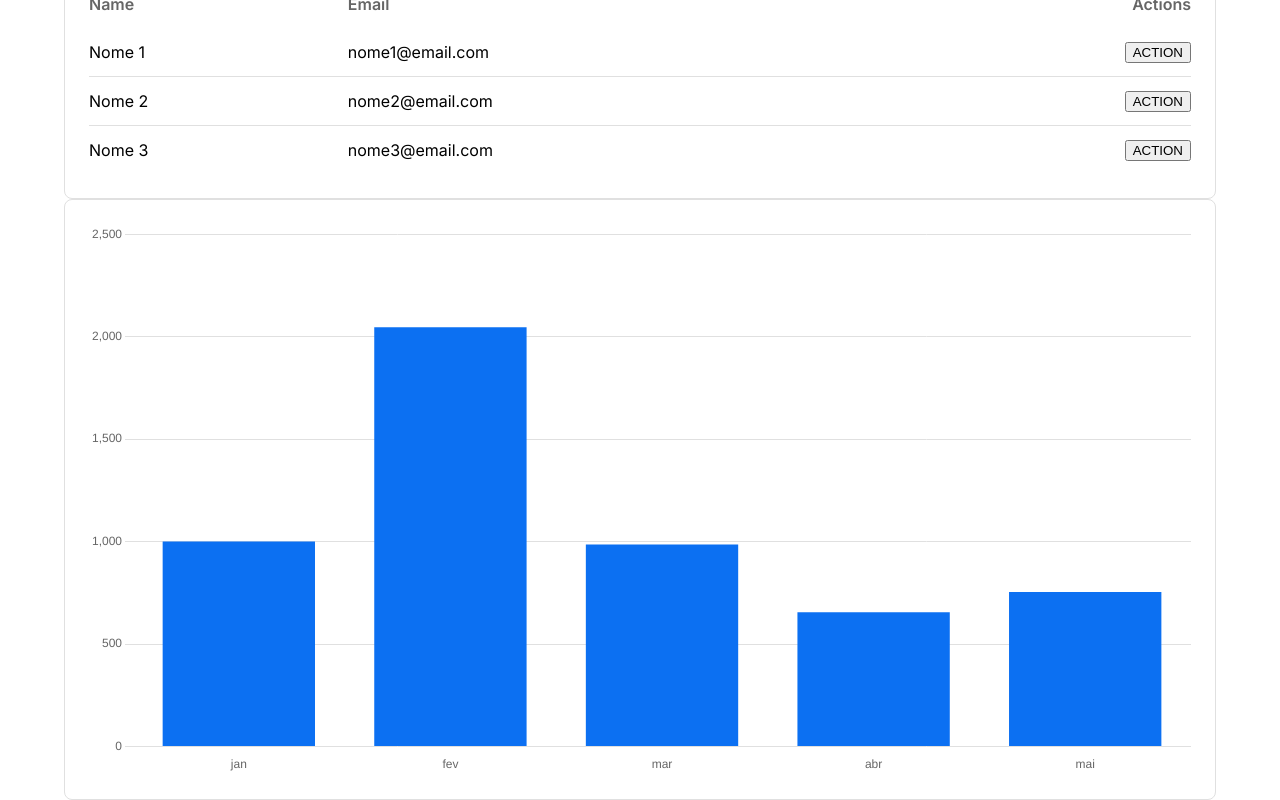
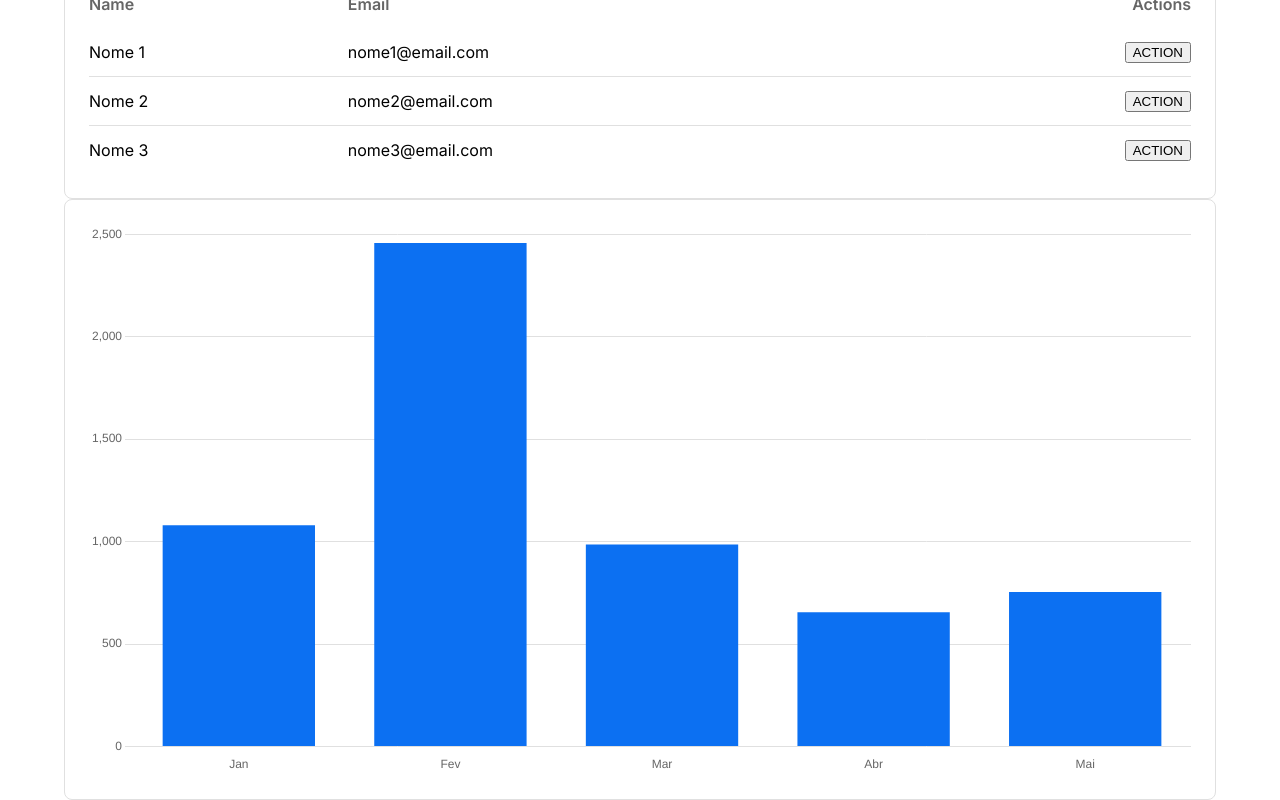
Before and after one commit to FelipeFernandesr/dnc-sales-dashboard-frf, a React (Vite) app: page /home in a window 1280 px wide. Shown: the part 483-1283 px from the top of the page. Built offline with nearby package versions, Linux system fonts and the light colour scheme.

Commit message:
Feat Chart Component

```diff
--- a/src/components/CustomChart.tsx
+++ b/src/components/CustomChart.tsx
@@ -26,8 +26,8 @@ ChartJs.register(
 )
 
 function CustomChart(props: CustomChartProps) {
-    const { data, labels, type } = props;
-    const theme = useTheme();
+    const { data, labels, type } = props
+    const theme = useTheme()
     const options = {
         responsive: true,
         scaleShowVerticalLines: false,
--- a/src/pages/Home.tsx
+++ b/src/pages/Home.tsx
@@ -1,4 +1,4 @@
-import { AvatarsList, CardComponent, CustomTable,CustomChart, Header } from "@/components"
+import { AvatarsList, CardComponent, CustomChart, CustomTable, Header } from "@/components"
 import { Container } from "@mui/material"
 import { currencyConverter } from "@/utils"
 
@@ -58,9 +58,9 @@ function Home() {
           </CardComponent>
           <CardComponent>
             <CustomChart
-              labels={['jan','fev','mar','abr','mai']}
-              data={[1000.12,2046.54,986.32,654.89,754.89,154.89]}
-              type="bar"
+              labels={['Jan','Fev','Mar','Abr','Mai']}
+              data={[1080.12, 2456.54, 986.32, 654.89, 754.89, 354.89]}
+              type='bar'
             />
           </CardComponent>
         </Container>
```
